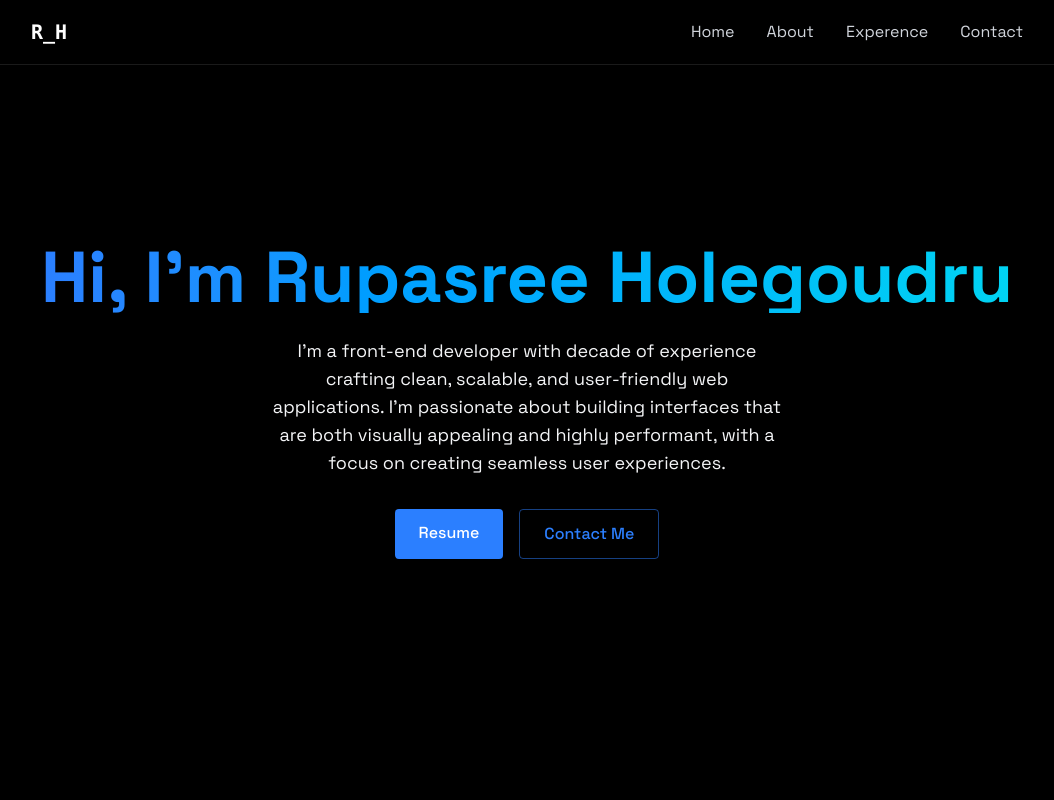
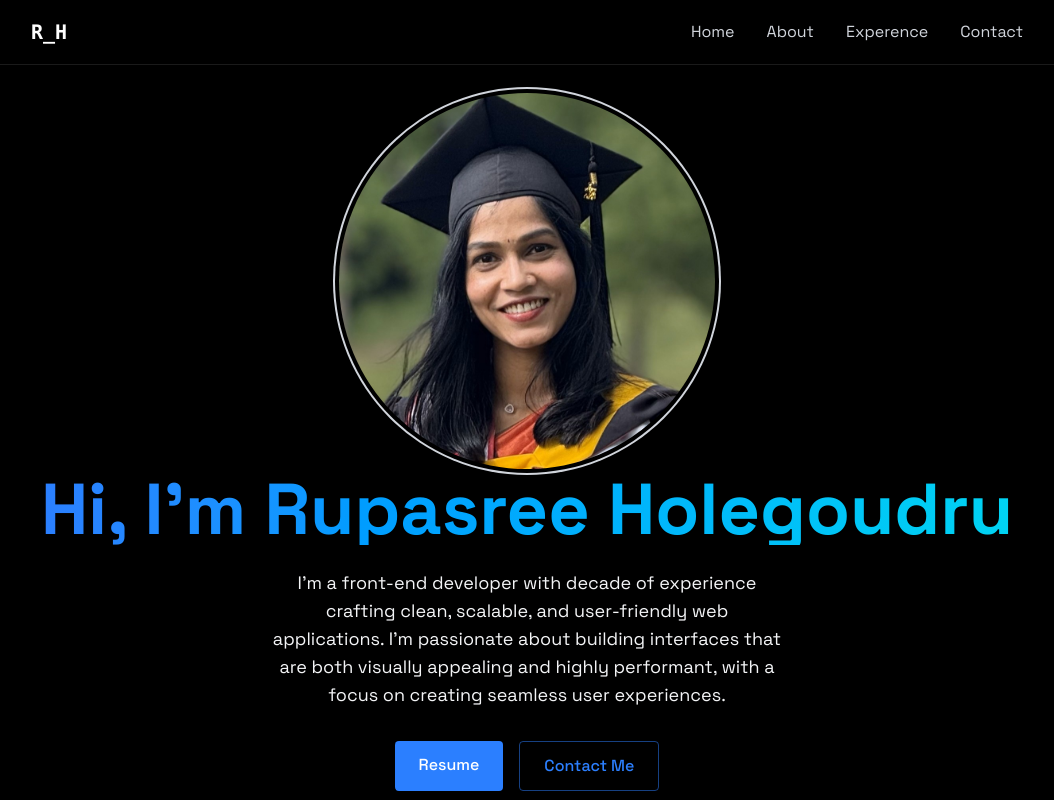
Before and after one commit to RupasreeH/Rupasree-Portfolio, a React (Vite) app: page / in a window 1280 px wide. Shown: the top 800 px of the page, without its empty margins (113-1167 px from the left). Built offline with nearby package versions, Linux system fonts and the light colour scheme.

Commit message:
Adding profile pic

```diff
--- a/src/components/sections/Home.jsx
+++ b/src/components/sections/Home.jsx
@@ -8,6 +8,13 @@ export const Home = () => {
     >
       <RevealOnScroll>
         <div className="text-center z-10 px-4">
+          <div className="flex justify-center mt-20">
+            <img
+              src="/src/assets/profile.jpeg"
+              alt="Rupasree Holegoudru"
+              className="w-full max-w-sm h-auto mx-auto p-1 rounded-full object-contain ring-2 ring-gray-300 dark:ring-gray-500"
+            />
+          </div>
           <h1 className="text-5xl md:text-7xl font-bold mb-6 bg-gradient-to-r from-blue-500 to-cyan-400 bg-clip-text text-transparent leading-right">
             Hi, I'm Rupasree Holegoudru
           </h1>
```
Also changed, not shown: src/assets/profile.jpeg (added).
